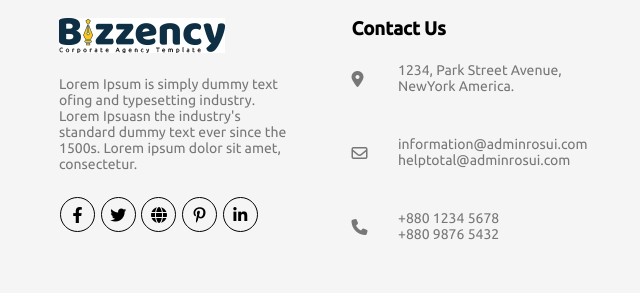
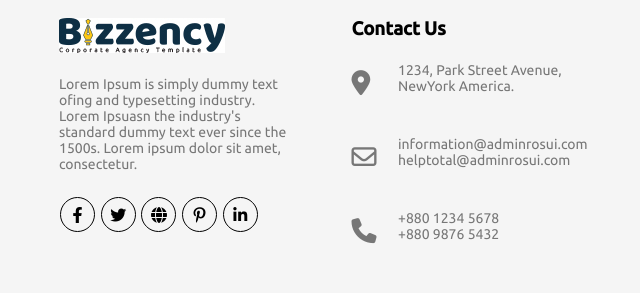
Before and after one commit to Rashedchy789/Bizzency-full, a plain HTML site: page index.html in a window 1280 px wide. Shown: the part 4595-4888 px from the top of the page, 26-666 px from the left. Drawn offline with nearby package versions, Linux system fonts and the light colour scheme.

Commit message:
Add files via upload

```diff
--- a/CSS/style.css
+++ b/CSS/style.css
@@ -559,7 +559,9 @@ footer .icon {
   display: block;
   margin-top: 30px;
 }
-
+footer .icon i {
+  font-size: 25px;
+}
 footer .footer .info {
   width: 80%;
   display: block;
```
